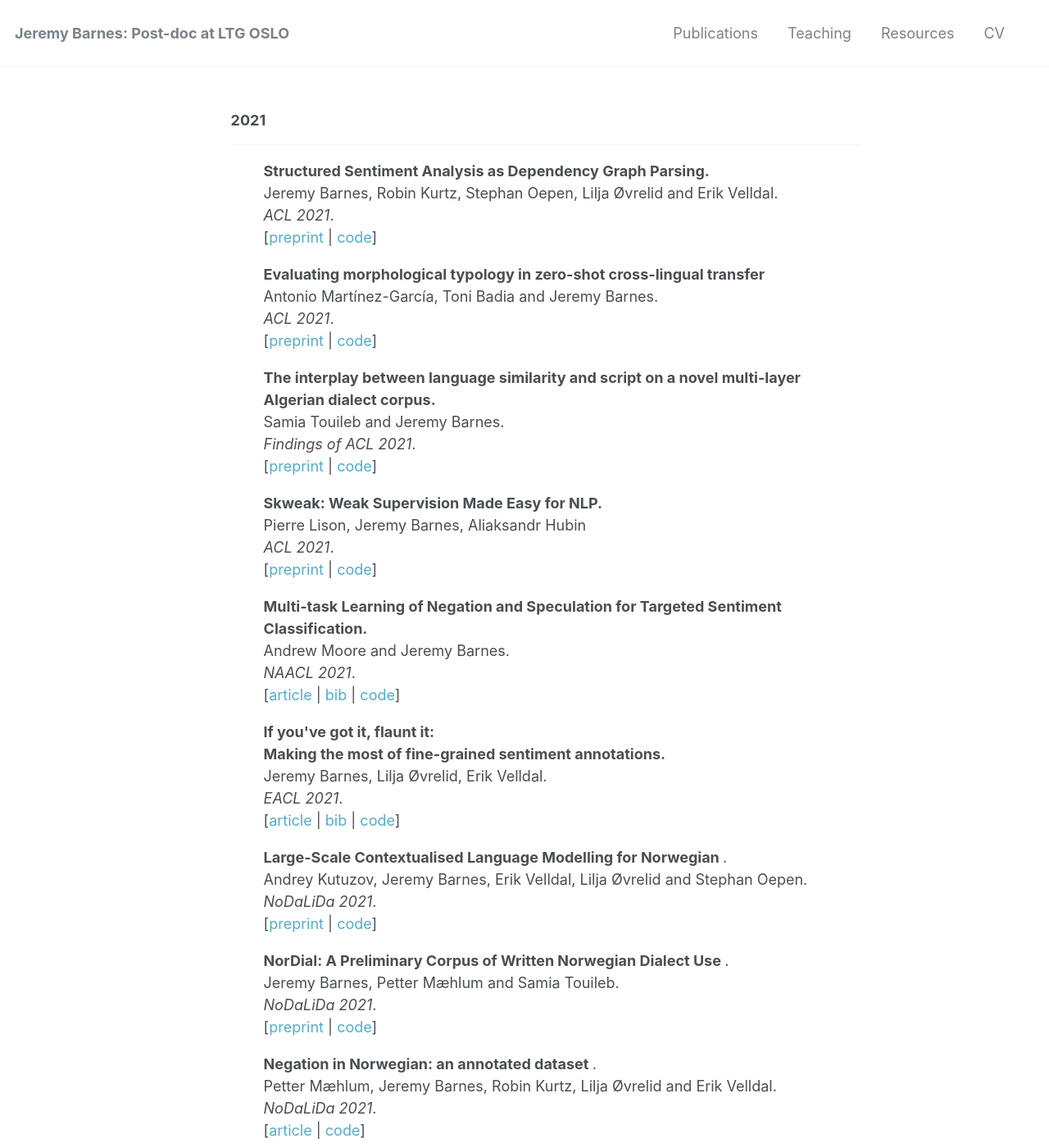
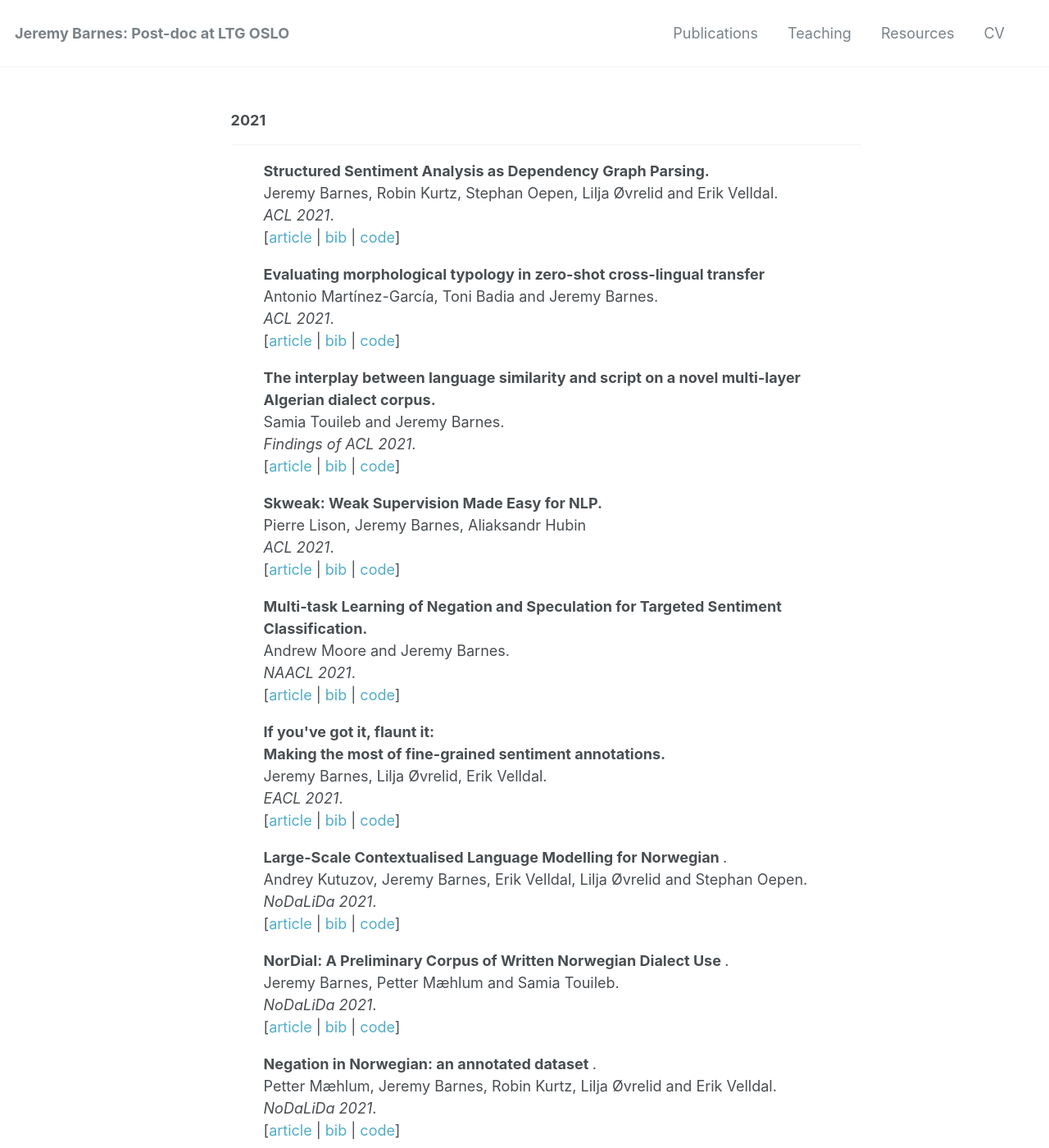
Before and after one commit to jerbarnes/jerbarnes.github.io, a Jekyll site: the page built from publications/index.html, in a window 1280 px wide and 1400 px high. Shown: the whole window at 82% size. Built offline with Jekyll 4.4.1, drawn with Linux system fonts in a browser that asks for light colours.

Commit message:
updated recent pubs

```diff
--- a/publications/index.html
+++ b/publications/index.html
@@ -15,7 +15,7 @@ title: Selected Publications
         </strong><br>
         Jeremy Barnes, Robin Kurtz, Stephan Oepen, Lilja Øvrelid and Erik Velldal.<br>
         <i>ACL 2021</i>.<br>
-        [<a href="https://arxiv.org/abs/2105.14504">preprint</a> | <a href="https://github.com/jerbarnes/sentiment_graphs">code</a>]
+        [<a href="https://aclanthology.org/2021.acl-long.263/">article</a> | <a href="https://aclanthology.org/2021.acl-long.263.bib">bib</a> | <a href="https://github.com/jerbarnes/sentiment_graphs">code</a>]
 </ul>
 
 <ul>
@@ -24,7 +24,7 @@ title: Selected Publications
         </strong><br>
         Antonio Martínez-García, Toni Badia and Jeremy Barnes.<br>
         <i>ACL 2021</i>.<br>
-        [<a href="/downloads/morph_type.pdf">preprint</a> | <a href="https://github.com/jerbarnes/typology_of_crosslingual">code</a>]
+        [<a href="https://aclanthology.org/2021.acl-long.244/">article</a> | <a href="https://aclanthology.org/2021.acl-long.244.bib">bib</a> | <a href="https://github.com/jerbarnes/typology_of_crosslingual">code</a>]
 </ul>
 
 <ul>
@@ -33,7 +33,7 @@ title: Selected Publications
         </strong><br>
         Samia Touileb and Jeremy Barnes.<br>
         <i>Findings of ACL 2021</i>.<br>
-        [<a href="https://arxiv.org/abs/2105.07400">preprint</a> | <a href="https://github.com/SamiaTouileb/NArabizi">code</a>]
+        [<a href="https://aclanthology.org/2021.findings-acl.324/">article</a> | <a href="https://aclanthology.org/2021.findings-acl.324.bib">bib</a> | <a href="https://github.com/SamiaTouileb/NArabizi">code</a>]
 </ul>
 
 <ul>
@@ -42,7 +42,7 @@ title: Selected Publications
         </strong><br>
         Pierre Lison, Jeremy Barnes, Aliaksandr Hubin<br>
         <i>ACL 2021</i>.<br>
-        [<a href="https://arxiv.org/abs/2104.09683">preprint</a> | <a href="https://github.com/NorskRegnesentral/skweak">code</a>]
+        [<a href="https://aclanthology.org/2021.acl-demo.40/">article</a> | <a href="https://aclanthology.org/2021.acl-demo.40.bib">bib</a> | <a href="https://github.com/NorskRegnesentral/skweak">code</a>]
 </ul>
 
 
@@ -72,7 +72,7 @@ title: Selected Publications
         </strong>.<br>
         Andrey Kutuzov, Jeremy Barnes, Erik Velldal, Lilja Øvrelid and Stephan Oepen.<br>
         <i>NoDaLiDa 2021</i>.<br>
-        [<a href="https://arxiv.org/abs/2104.06546">preprint</a> | <a href="http://wiki.nlpl.eu/Vectors/norlm">code</a>]
+        [<a href="https://aclanthology.org/2021.nodalida-main.4/">article</a> | <a href="https://aclanthology.org/2021.nodalida-main.4.bib">bib</a> | <a href="http://wiki.nlpl.eu/Vectors/norlm">code</a>]
 </ul>
 
 <ul>
@@ -81,7 +81,7 @@ title: Selected Publications
         </strong>.<br>
         Jeremy Barnes, Petter Mæhlum and Samia Touileb.<br>
         <i>NoDaLiDa 2021</i>.<br>
-        [<a href="https://arxiv.org/abs/2104.04989">preprint</a> | <a href="https://github.com/jerbarnes/norwegian_dialect">code</a>]
+        [<a href="https://aclanthology.org/2021.nodalida-main.51/">article</a> | <a href="https://aclanthology.org/2021.nodalida-main.51.bib">bib</a> | <a href="https://github.com/jerbarnes/norwegian_dialect">code</a>]
 </ul>
 
 <ul>
@@ -90,7 +90,7 @@ title: Selected Publications
         </strong>.<br>
         Petter Mæhlum, Jeremy Barnes, Robin Kurtz, Lilja Øvrelid and Erik Velldal.<br>
         <i>NoDaLiDa 2021</i>.<br>
-        [<a href="https://ep.liu.se/ecp/178/030/ecp2021178030.pdf">article</a> | <a href="https://github.com/ltgoslo/norec_neg">code</a>]
+        [<a href="https://aclanthology.org/2021.nodalida-main.30/">article</a> | <a href="https://aclanthology.org/2021.nodalida-main.30.bib">bib</a> | <a href="https://github.com/ltgoslo/norec_neg">code</a>]
 </ul>
 
 <h3> 2020 </h3><hr>
```
